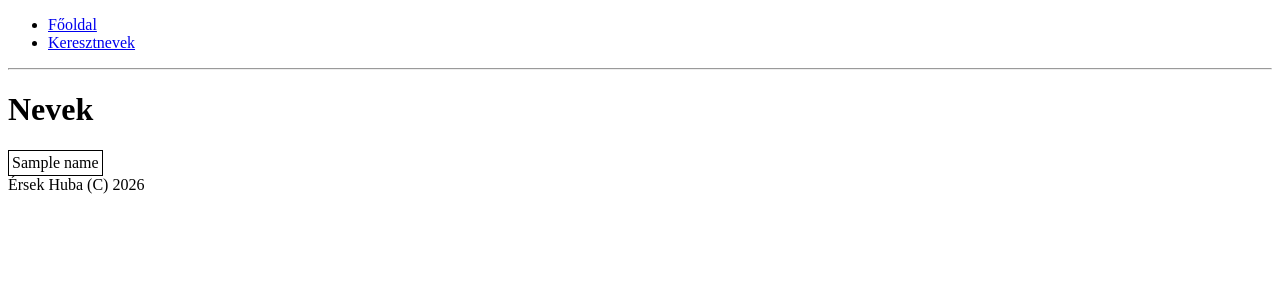
After one commit to huba-ersek/magyarnevek-api-kliens, a Laravel app: template resources/views/names/index.blade.php in a window 1280 px wide. The commit adds this page. Shown: the top 300 px of the page. Run offline with Laravel 12, Linux system fonts and the light colour scheme; the template is opened without the code that fills it: most values are stand-ins (such as "Sample title", 1, 10 or a date in 2020).

Commit message:
names table

```diff
--- /dev/null
+++ b/public/style.css
@@ -0,0 +1,8 @@
+.content-table {
+    border-collapse: collapse;
+}
+
+.content-cell {
+    border: 1px solid black;
+    padding: 3px 3px;
+}
--- a/resources/views/layout.blade.php
+++ b/resources/views/layout.blade.php
@@ -4,6 +4,7 @@
     <meta charset="UTF-8">
     <meta name="viewport" content="width=device-width, initial-scale=1.0">
     <meta http-equiv="X-UA-Compatible" content="ie=edge">
+    <link rel="stylesheet" href="{{ asset('style.css') }}">
     <title>Magyar keresztnevek</title>
 </head>
 <body>
@@ -11,7 +12,7 @@
         <nav>
             <ul>
                 <li><a href="{{ route('/') }}">Főoldal</a></li>
-                <li><a>Keresztnevek</a></li>
+                <li><a href="{{ route('names') }}">Keresztnevek</a></li>
             </ul>
         </nav>
         <hr>
--- /dev/null
+++ b/resources/views/names/index.blade.php
@@ -0,0 +1,15 @@
+@extends('layout')
+
+@section('content')
+
+<h1>Nevek</h1>
+
+<table class="content-table">
+    @foreach ($names as $name)
+    <tr>
+        <td class="content-cell">{{ $name->name }}</td>
+    </tr>
+    @endforeach
+</table>
+
+@endsection
--- a/routes/web.php
+++ b/routes/web.php
@@ -1,7 +1,10 @@
 <?php
 
 use Illuminate\Support\Facades\Route;
+use App\Http\Controllers\NameController;
 
 Route::get('/', function () {
     return view('index');
 })->name('/');
+
+Route::get('/names', [NameController::class, 'index'])->name('names');
```
Also changed, not shown: app/Http/Controllers/NameController.php (added, +21 -0 lines).
